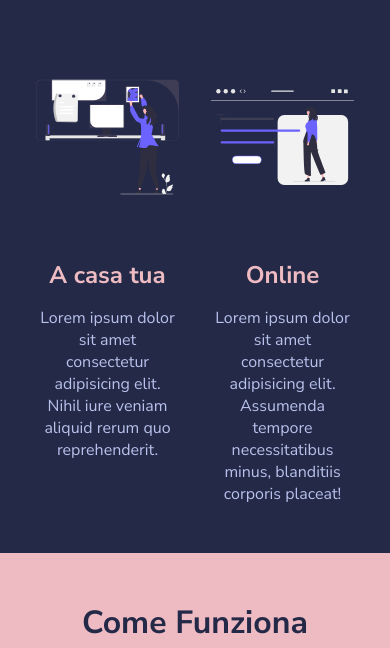
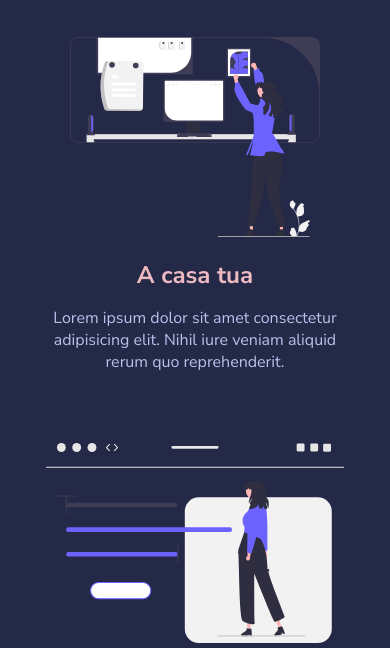
Before and after one commit to GiovanniZumbo/html-css-resp-wannabe, a plain HTML site: page index.html in a window 390 px wide. Shown: the part 196-844 px from the top of the page. Drawn offline with Linux system fonts and the light colour scheme.

Commit message:
Adaptation <576px

```diff
--- a/css/responsive.css
+++ b/css/responsive.css
@@ -1,7 +1,27 @@
-/* Cambio la width in max-width del container */
+/* Tablet */
+
 
 @media screen and (max-width: 768px) {
+
+    /* Cambio la width in max-width del container */
     .container {
         max-width: 100%;
     }
 }
+
+/* Phone */
+
+@media screen and (max-width: 576px) {
+
+    /* Metto gli elementi in verticale */
+    .row {
+        max-width: 500px;
+        flex-wrap: wrap;
+        gap: 70px;
+    }
+
+    /* Adatto i contenuti delle colonne */
+    .col {
+        flex-basis: 100%;
+    }
+}
```
